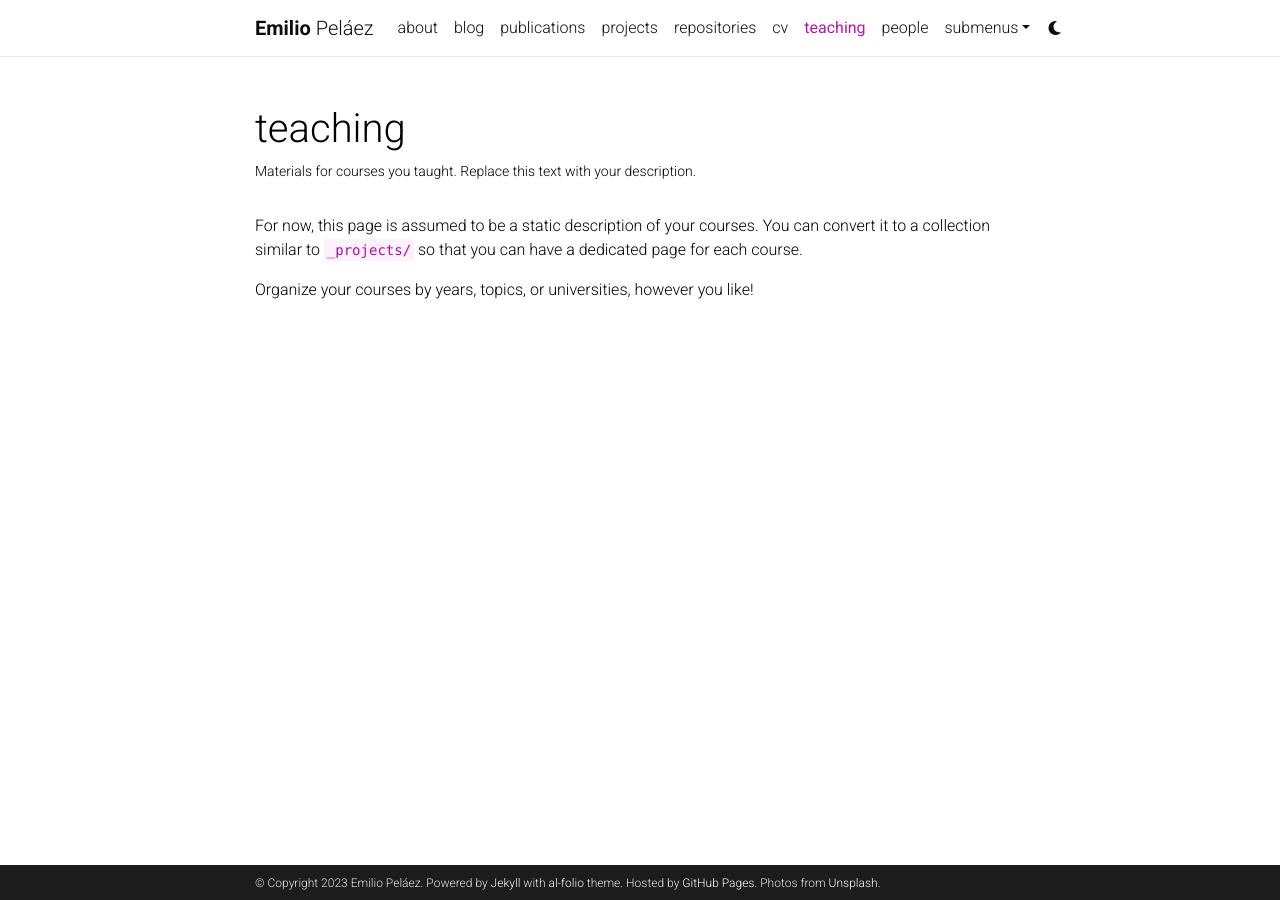
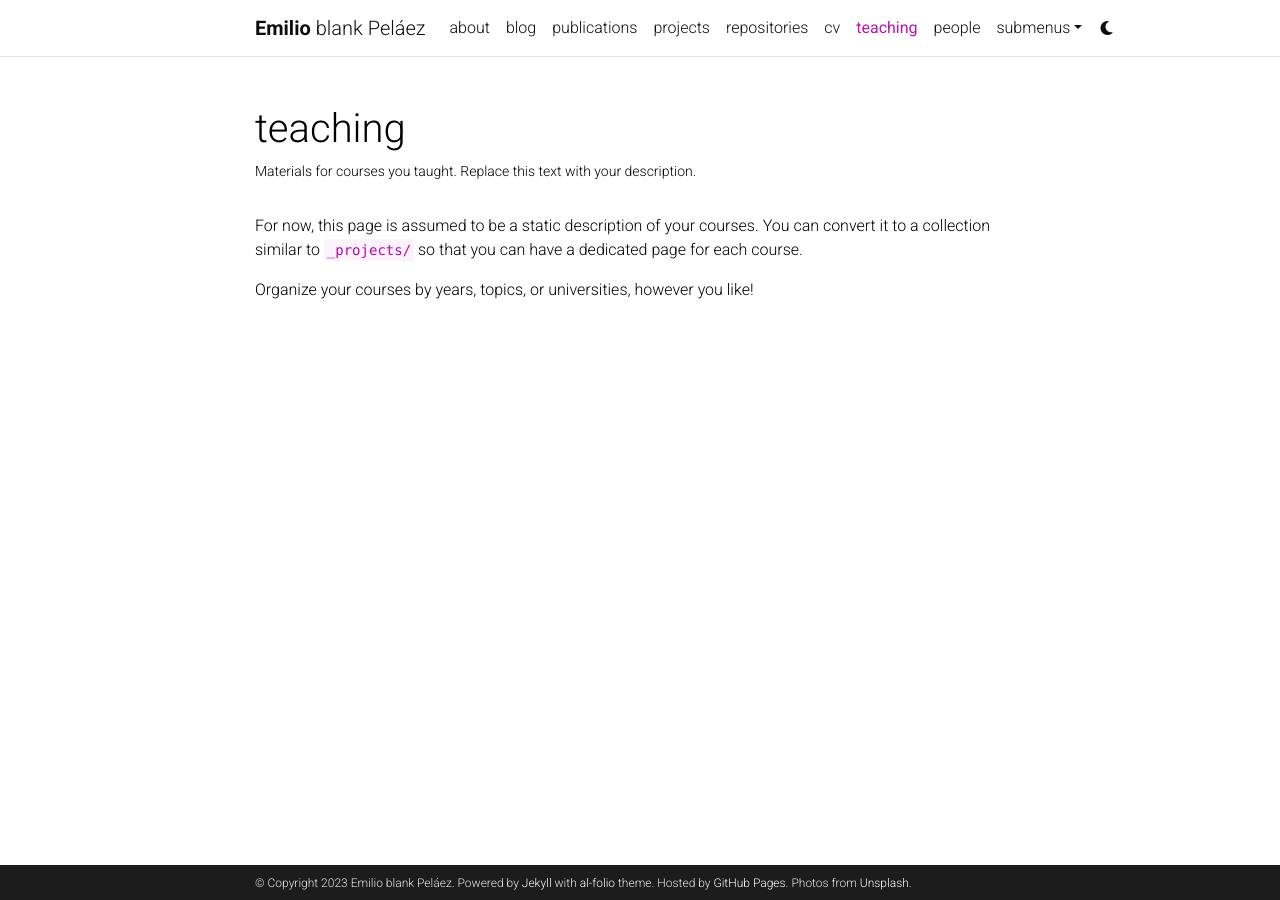
Before and after one commit to epelaaez/epelaaez-epelaaez.github.io, a Jekyll site: the page built from _pages/teaching.md, in a window 1280 px wide. Built offline with Jekyll 4.4.1, drawn with Linux system fonts in a browser that asks for light colours; comment, search, counter and statistics services are not loaded; a style sheet for code colours, icons or effects is not loaded.

Commit message:
Update _config.yml

```diff
--- a/_config.yml
+++ b/_config.yml
@@ -4,7 +4,7 @@
 
 title: blank # the website title (if blank, full name will be used instead)
 first_name: Emilio
-middle_name:
+middle_name: blank
 last_name: Peláez
 email: epelaez@uchicago.edu
 description: > # the ">" symbol means to ignore newlines until "footer_text:"
@@ -19,7 +19,7 @@
 icon: ⚛️  # the emoji used as the favicon (alternatively, provide image name in /assets/img/)
 
 url: https://epelaaez.github.io # the base hostname & protocol for your site
-baseurl: /al-folio # the subpath of your site, e.g. /blog/
+baseurl: blank # the subpath of your site, e.g. /blog/
 last_updated: false # set to true if you want to display last updated in the footer
 impressum_path:  # set to path to include impressum link in the footer, use the same path as permalink in a page, helps to conform with EU GDPR
 
```
